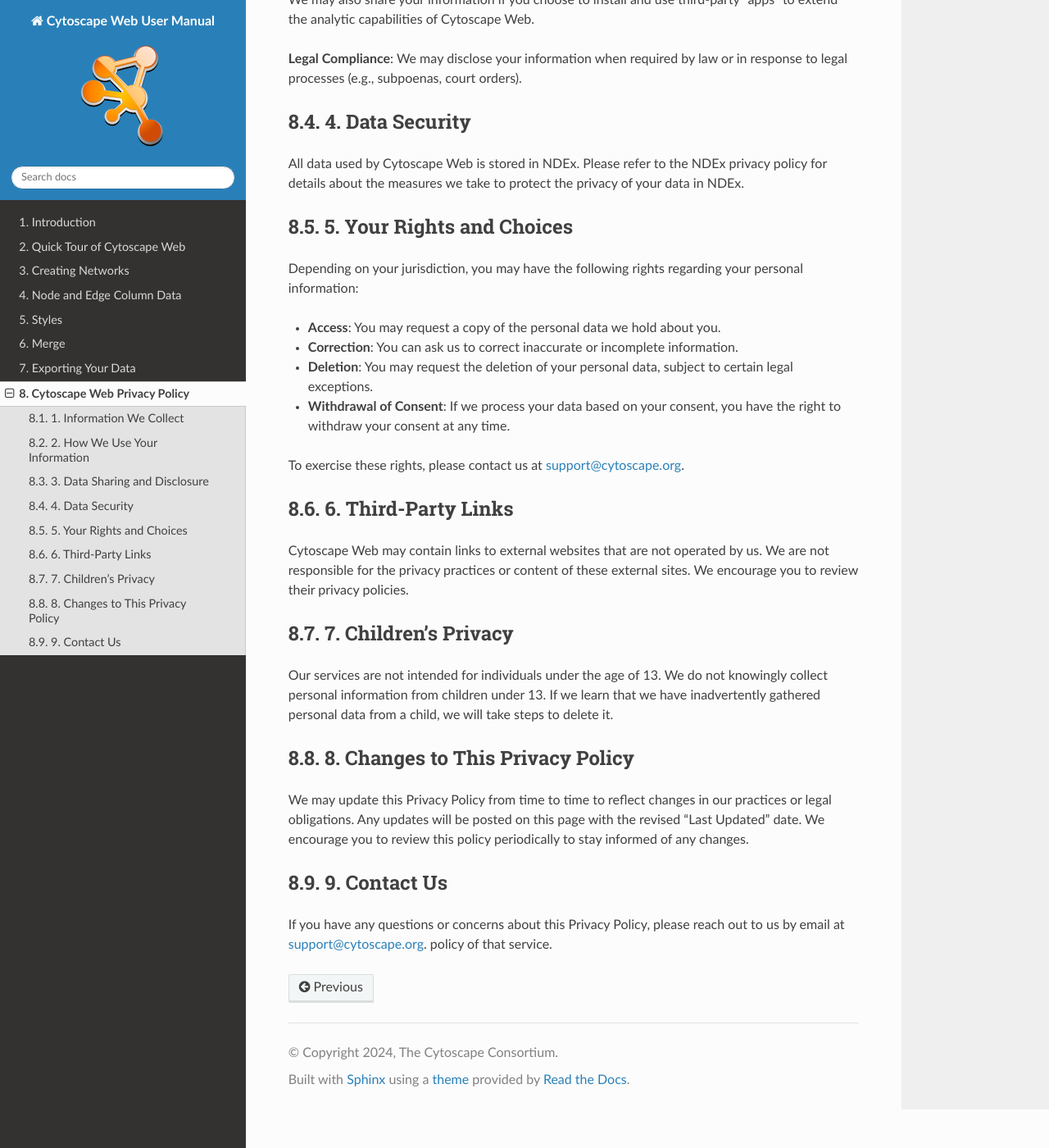
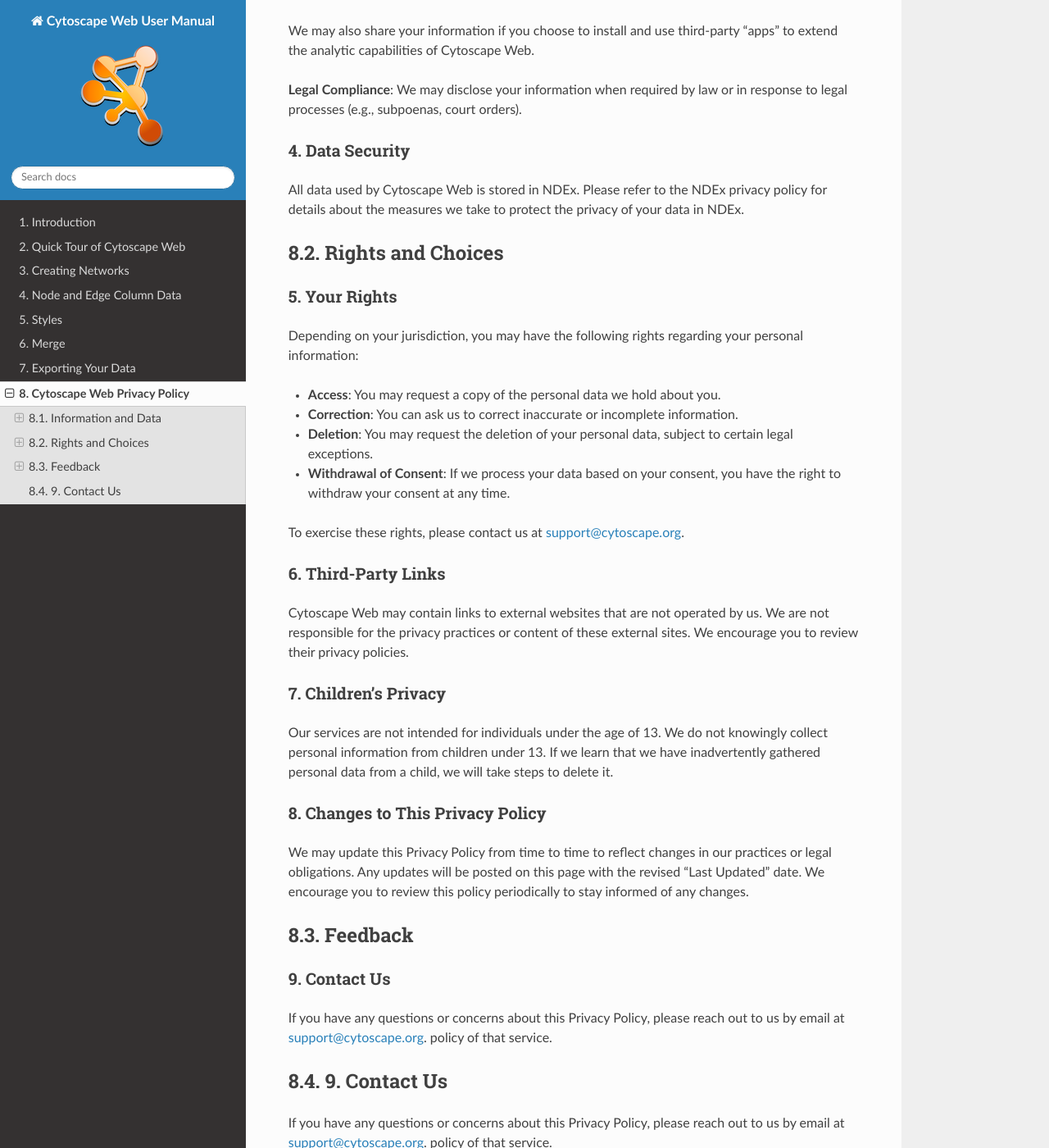
Before and after one commit to cytoscape/web-cytoscape-manual, a Sphinx documentation site: the page built from docs/Cytoscape_Privacy_Policy.md, in a window 1280 px wide and 1400 px high, scrolled down 1036 px. Shown: the whole window at 82% size. Built offline with Sphinx 7.4.7 and the Read the Docs theme 3.1.0, drawn with Linux system fonts in a browser that asks for light colours; some of the changed text lies outside the part shown.

Commit message:
Update Cytoscape_Privacy_Policy.md

```diff
--- a/docs/Cytoscape_Privacy_Policy.md
+++ b/docs/Cytoscape_Privacy_Policy.md
@@ -20,7 +22,7 @@
 - To analyze how our website is used and to gather statistical data to enhance our platform.
 - To prevent fraudulent activities and ensure security.
 
-## 3. Data Sharing and Disclosure
+### 3. Data Sharing and Disclosure
 
 We do not sell, rent, or trade your personal information to third parties. However, we may share your data in the following circumstances:
 
@@ -30,11 +32,13 @@
 
 **Legal Compliance**: We may disclose your information when required by law or in response to legal processes (e.g., subpoenas, court orders).
 
-## 4. Data Security
+### 4. Data Security
 
 All data used by Cytoscape Web is stored in NDEx. Please refer to the NDEx privacy policy for details about the measures we take to protect the privacy of your data in NDEx.
 
-## 5. Your Rights and Choices
+## Rights and Choices
+
+### 5. Your Rights
 
 Depending on your jurisdiction, you may have the following rights regarding your personal information:
 
@@ -45,17 +49,24 @@
 
 To exercise these rights, please contact us at [support@cytoscape.org](mailto:support@cytoscape.org).
 
-## 6. Third-Party Links
+### 6. Third-Party Links
 
 Cytoscape Web may contain links to external websites that are not operated by us. We are not responsible for the privacy practices or content of these external sites. We encourage you to review their privacy policies.
 
-## 7. Children's Privacy
+### 7. Children's Privacy
 
 Our services are not intended for individuals under the age of 13. We do not knowingly collect personal information from children under 13. If we learn that we have inadvertently gathered personal data from a child, we will take steps to delete it.
 
-## 8. Changes to This Privacy Policy
+### 8. Changes to This Privacy Policy
 
 We may update this Privacy Policy from time to time to reflect changes in our practices or legal obligations. Any updates will be posted on this page with the revised "Last Updated" date. We encourage you to review this policy periodically to stay informed of any changes.
+
+## Feedback
+
+### 9. Contact Us
+
+If you have any questions or concerns about this Privacy Policy, please reach out to us by email at [support@cytoscape.org](mailto:support@cytoscape.org).
+policy of that service.
 
 ## 9. Contact Us
 
```
Also changed, not shown: other parts of docs/Cytoscape_Privacy_Policy.md (+4 -2 lines).
